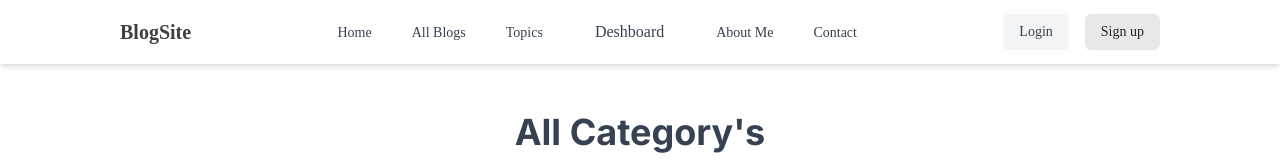
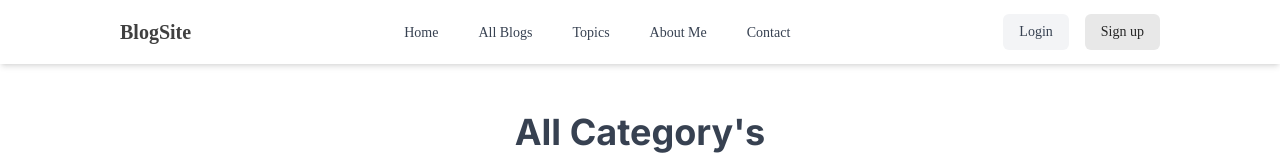
Before and after one commit to Aman-Singh-Bhadoriya/BlogVillage, a Next.js app: page /Home/category in a window 1280 px wide. Shown: the top 160 px of the page. Built offline with nearby package versions, Linux system fonts and the light colour scheme; no server answers; the database is empty.

Commit message:
Update Header.jsx

```diff
--- a/src/app/Home/components/Header.jsx
+++ b/src/app/Home/components/Header.jsx
@@ -60,12 +60,6 @@
               className="text-gray-700 hover:text-primary-500 dark:hover:text-primary-400 px-1 pt-1 border-b-2 border-transparent hover:border-primary-500 text-sm font-medium"
             >
               Topics
-            </Link>
-            <Link
-              href="/dashboard"
-              className="block px-4 py-2 text-gray-700 hover:bg-gray-100"
-            >
-              Deshboard
             </Link>
             <Link
               href="/profile"
```
